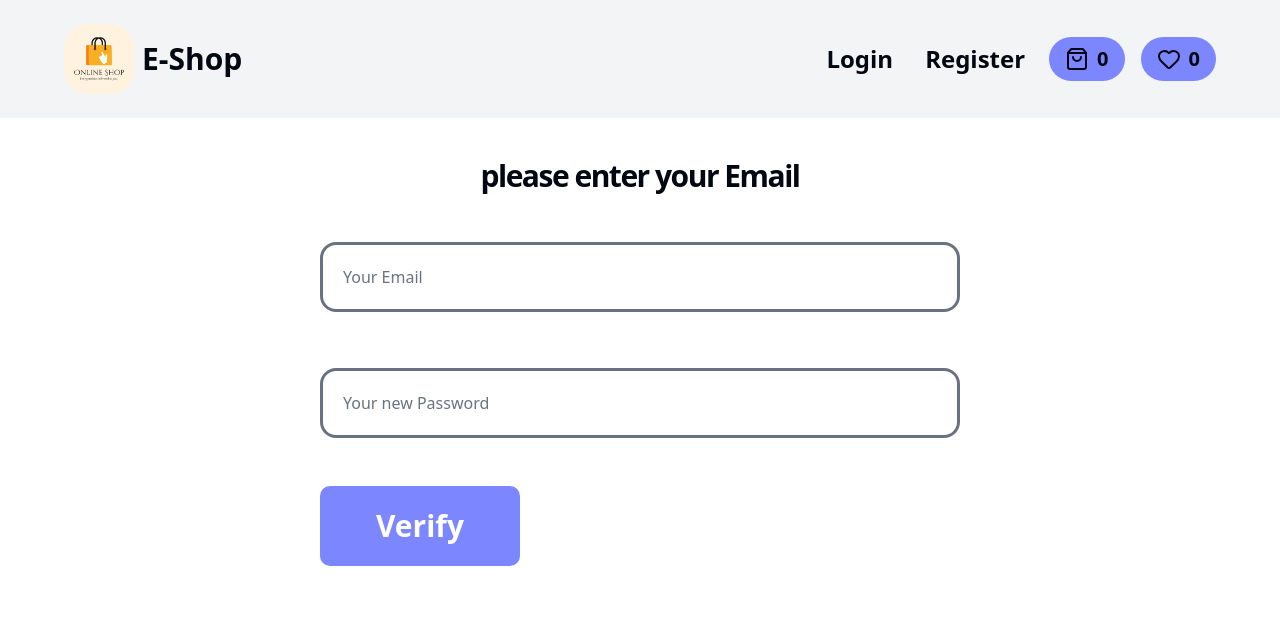
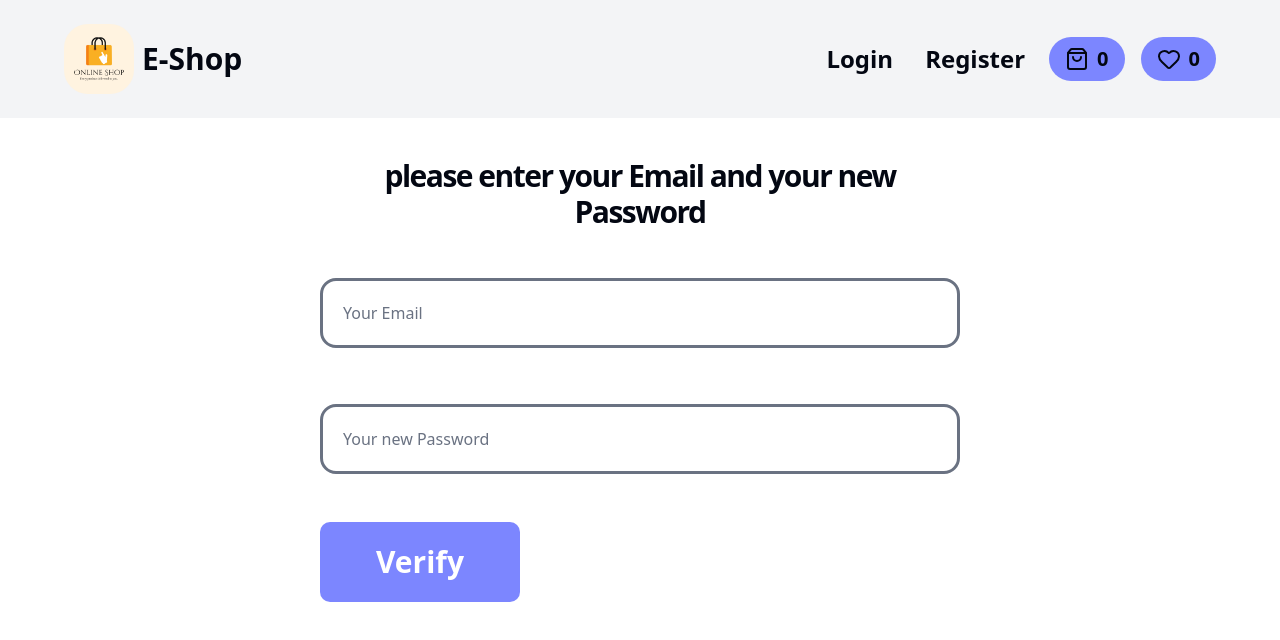
Before and after one commit to mohamed-bakheet/E-commerce, a Next.js app: page /reset-password in a window 1280 px wide. Shown: the top 640 px of the page. Built offline with nearby package versions, Linux system fonts and the light colour scheme; no server answers.

Commit message:
nav active

```diff
--- a/src/app/(auth)/forgetpasword/page.tsx
+++ b/src/app/(auth)/forgetpasword/page.tsx
@@ -43,7 +43,7 @@ export default function ForgetPaswordPage() {
   }
   return (
     <div className="w-1/2 mx-auto text-center my-10">
-      <h2 className="text-3xl tracking-tighter font-bold my-5">please enter your Email</h2>
+      <h2 className="md:text-3xl tracking-tighter font-bold my-5">please enter your Email</h2>
 
       <form
         onSubmit={handleSubmit(onSubmit)}
--- a/src/app/(auth)/reset-password/page.tsx
+++ b/src/app/(auth)/reset-password/page.tsx
@@ -44,7 +44,7 @@ export default function ResetPaswordPage() {
   }
   return (
     <div className="w-1/2 mx-auto text-center my-10">
-      <h2 className="text-3xl tracking-tighter font-bold my-5">please enter your Email</h2>
+      <h2 className="md:text-3xl tracking-tighter font-bold my-5">please enter your Email and your new Password</h2>
 
       <form
         onSubmit={handleSubmit(onSubmit)}
--- a/src/app/(auth)/verify-code/page.tsx
+++ b/src/app/(auth)/verify-code/page.tsx
@@ -42,7 +42,7 @@ export default function VerifyCodePage() {
   }
   return (
     <div className="w-1/2 mx-auto text-center my-10">
-      <h2 className="text-3xl tracking-tighter font-bold my-5">please enter your Email</h2>
+      <h2 className="md:text-3xl tracking-tighter font-bold my-5">please enter Code sent to your Email</h2>
 
       <form
         onSubmit={handleSubmit(onSubmit)}
```
